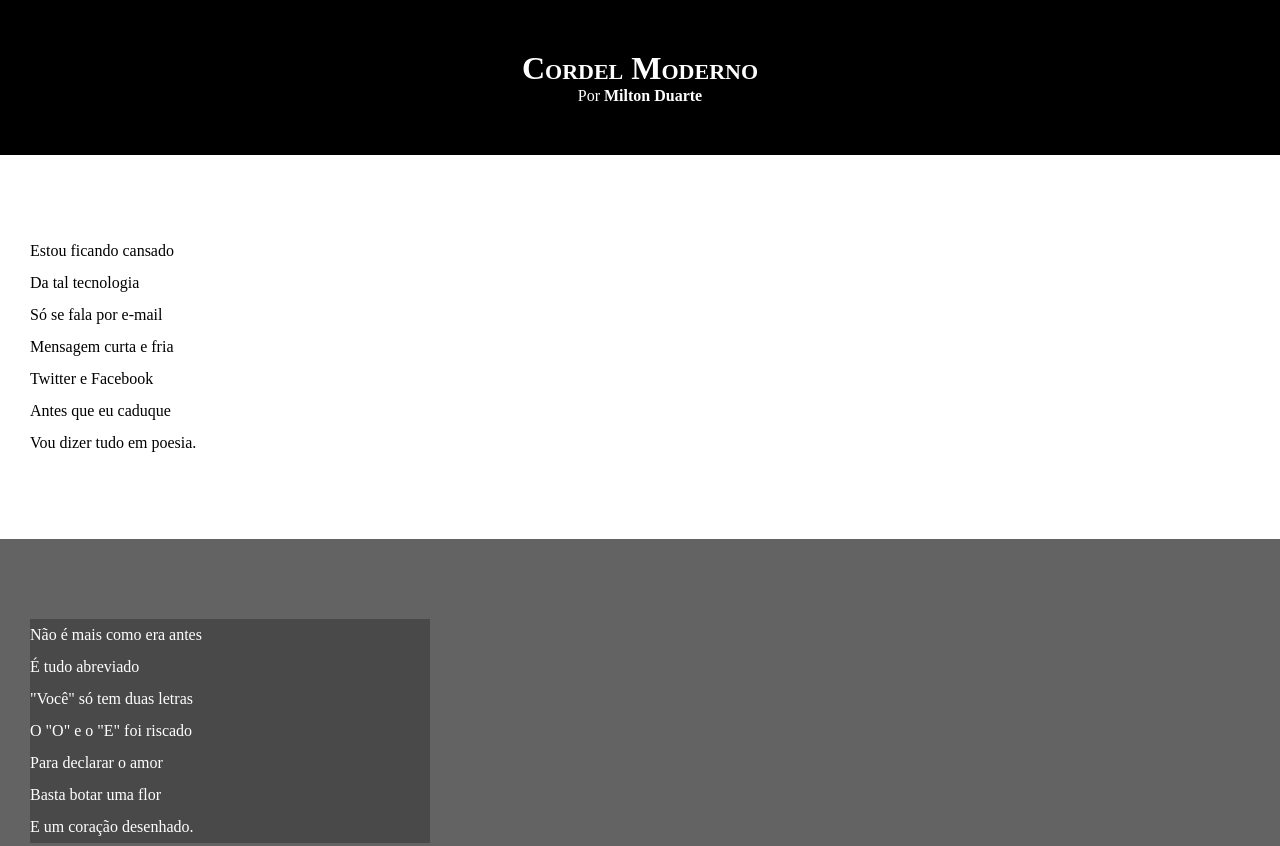
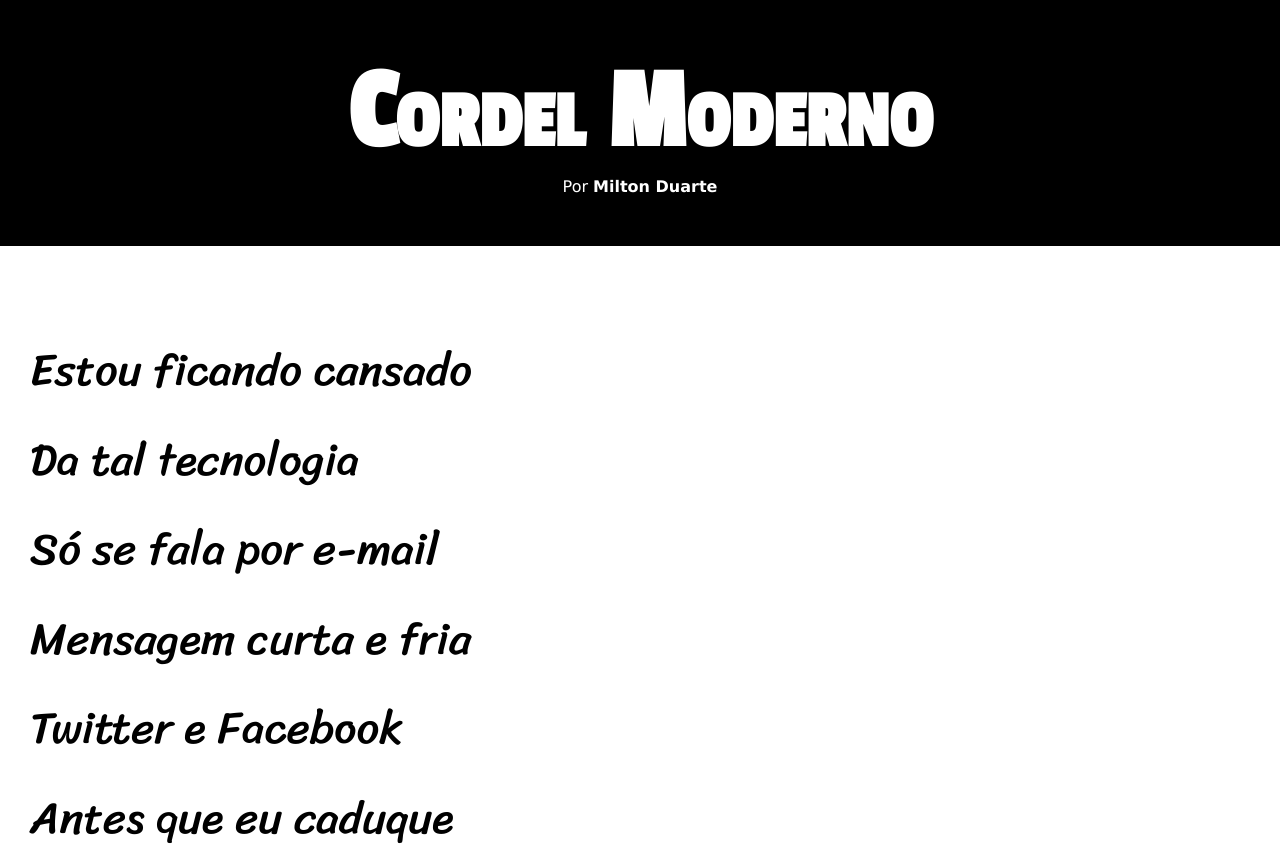
Before and after one commit to Lucashtoledo/html-css, a plain HTML site: page desafio/d012/index.html in a window 1280 px wide. Shown: the top 846 px of the page. Drawn offline with Linux system fonts and the light colour scheme.

Commit message:
atualização css

```diff
--- a/desafio/d012/estilo/style.css
+++ b/desafio/d012/estilo/style.css
@@ -1,14 +1,24 @@
 @charset "UTF-8";
+
 @import url('https://fonts.googleapis.com/css2?family=Passion+One&display=swap');
+
+@import url('https://fonts.googleapis.com/css2?family=Sriracha&display=swap');
 
 * {
     margin: 0px;
     padding: 0px;
 }
+:root {
+    --fonte1: Verdana, Geneva, Tahoma, sans-serif;
+    --fonte2: 'Passion One', cursive;
+    --fonte3: 'Sriracha', cursive;
+}
 
 html, body {
+    font-family: var(--fonte1);
     min-height: 100vh;
     background-color: darkgray;
+    font-family: 1em;
 }
 
 header {
@@ -20,6 +30,9 @@ header {
 header h1 {
     padding-top: 50px;
     font-variant: small-caps;
+    text-transform: capitalize;
+    font-family: var(--fonte2);
+    font-size: 9vw;
 }
 
 header p {
@@ -40,6 +53,8 @@ section {
     padding: 10vh 0;
     line-height: 2em;
     padding-left: 30px;
+    font-family: var(--fonte3);
+    font-size: 3.5vw;
 }
 
 section.normal {
@@ -53,8 +68,9 @@ section.imagem {
 }
 
 section.imagem > p {
-    width: 400px;
+    display: inline-block;
     background-color: rgba(0, 0, 0, 0.26);
+    padding: 5px;
 }
 
 footer {
```
